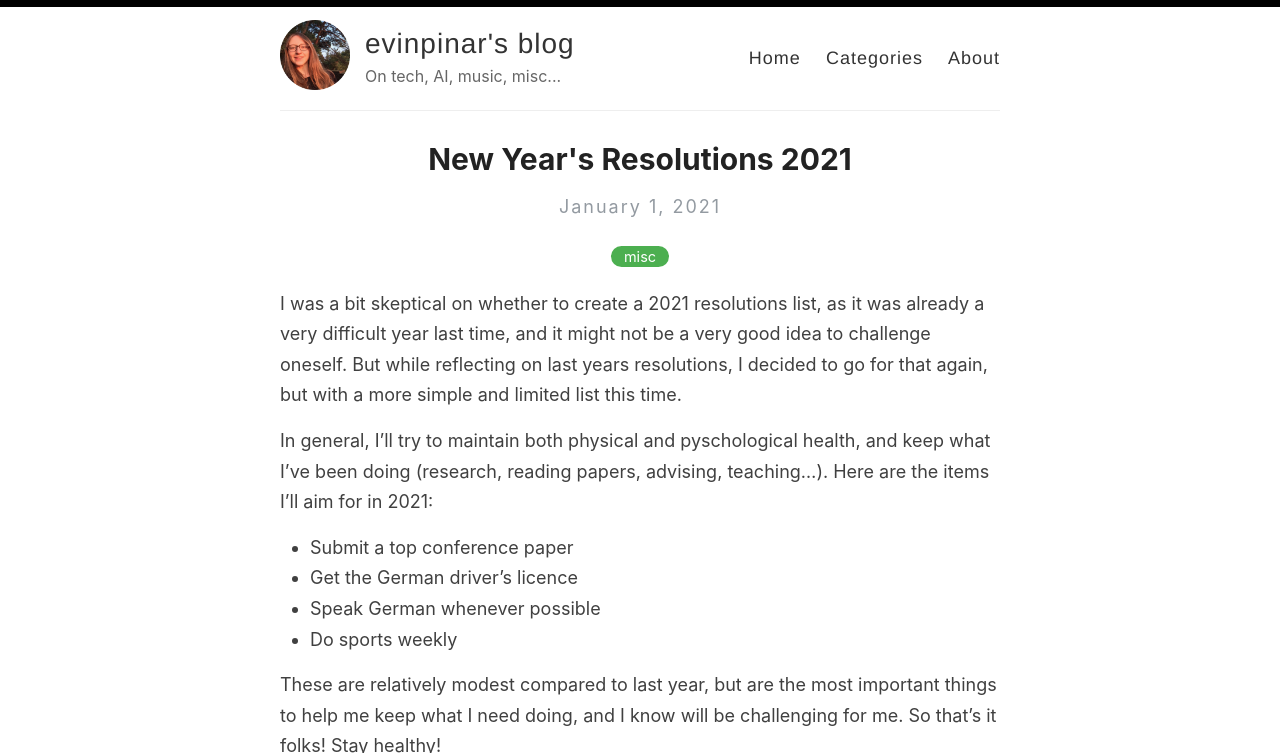
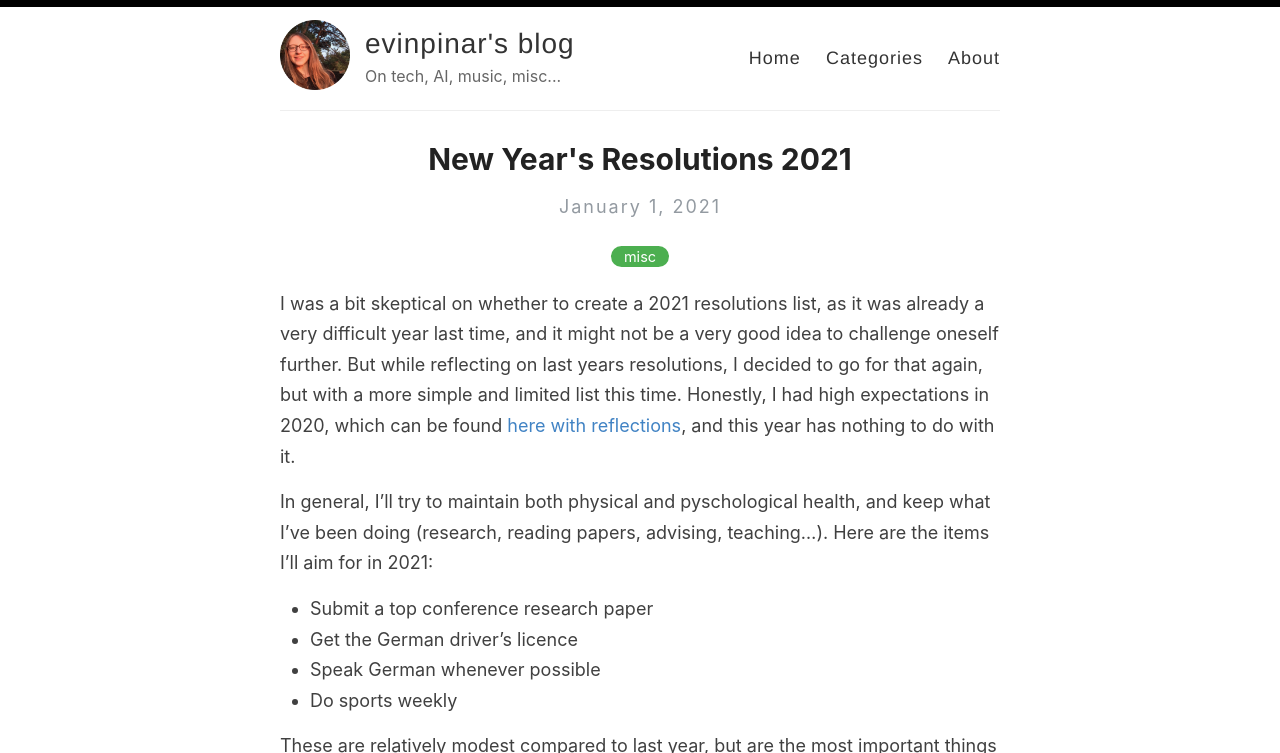
Before and after one commit to evinpinar/evinpinar.github.io, a Jekyll site: the page built from _posts/2021-01-01-resolutions2021.md, in a window 1280 px wide and 900 px high, cut to the strip 0-753 px from the top of the window. Built offline with Jekyll 4.4.1, drawn with Linux system fonts in a browser that asks for light colours; comment, search, counter and statistics services are not loaded.

Commit message:
add link

```diff
--- a/_posts/2021-01-01-resolutions2021.md
+++ b/_posts/2021-01-01-resolutions2021.md
@@ -5,11 +5,11 @@ categories: [misc]
 comments: true
 ---
 
-I was a bit skeptical on whether to create a 2021 resolutions list, as it was already a very difficult year last time, and it might not be a very good idea to challenge oneself. But while reflecting on last years resolutions, I decided to go for that again, but with a more simple and limited list this time.
+I was a bit skeptical on whether to create a 2021 resolutions list, as it was already a very difficult year last time, and it might not be a very good idea to challenge oneself further. But while reflecting on last years resolutions, I decided to go for that again, but with a more simple and limited list this time. Honestly, I had high expectations in 2020, which can be found [here with reflections](/2019-12-31-newyearresolutions2020.md), and this year has nothing to do with it.
 
 In general, I'll try to maintain both physical and pyschological health, and keep what I've been doing (research, reading papers, advising, teaching...). Here are the items I'll aim for in 2021:
 
-- Submit a top conference paper
+- Submit a top conference research paper
 - Get the German driver's licence
 - Speak German whenever possible
 - Do sports weekly
```
